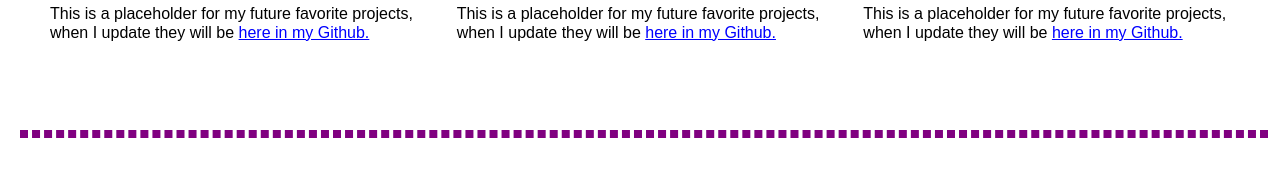
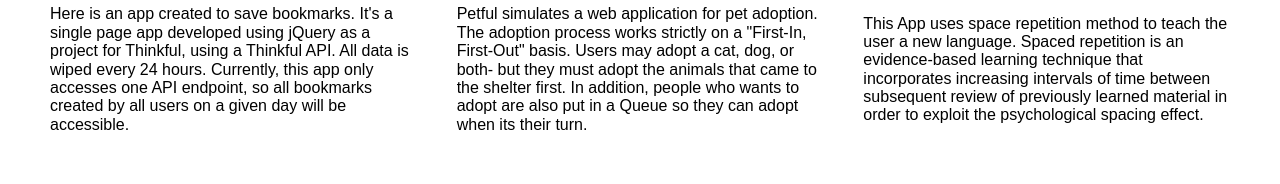
Before and after one commit to mismyl123/Portfolio, a plain HTML site: page index.html in a window 1280 px wide. Shown: the part 2218-2402 px from the top of the page. Drawn offline with nearby package versions, Linux system fonts and the light colour scheme.

Commit message:
new map, updated Projects description

```diff
--- a/index.html
+++ b/index.html
@@ -71,7 +71,7 @@
 			<div>
 
 				<p>I am enrolled at Thinkful in the Engineering Immersion Program.</p>
-				<p>I have learned Javascript, HTML, CSS, jQuery, React, and more!</p>
+				<p>I have learned Javascript, HTML, CSS, jQuery, React, Postgres and more!</p>
 				<p>I am very excited about this opportunity and what the future holds</p>
 				<p>for me in this wonderful career choice!!  Take a look at my porfolio, </p>
 				<p>LinkedIn, and Github pages, and contact me for any web development needs!</p>
@@ -170,7 +170,7 @@
 			 </div>
 
 			  <div class="center">
-				<p>This is a placeholder for my future favorite projects, when I update they will be <a href="https://github.com/mismyl123">here in my Github.</a></p>
+				<p>Here is an app created to save bookmarks. It's a single page app developed using jQuery as a project for Thinkful, using a Thinkful API. All data is wiped every 24 hours. Currently, this app only accesses one API endpoint, so all bookmarks created by all users on a given day will be accessible.</p>
 			  </div>
 
 			</div>
@@ -188,7 +188,7 @@
 			 </div>
 
 			  <div class="center">
-			   <p>This is a placeholder for my future favorite projects, when I update they will be <a href="https://github.com/mismyl123">here in my Github.</a></p>
+			   <p>Petful simulates a web application for pet adoption. The adoption process works strictly on a "First-In, First-Out" basis.  Users may adopt a cat, dog, or both- but they must adopt the animals that came to the shelter first.  In addition, people who wants to adopt are also put in a Queue so they can adopt when its their turn.</p>
 			 </div>
 
 			</div>
@@ -206,7 +206,7 @@
 			  </div>
 
 			  <div class="center">
-			   <p>This is a placeholder for my future favorite projects, when I update they will be <a href="https://github.com/mismyl123">here in my Github.</a></p>
+			   <p>This App uses space repetition method to teach the user a new language. Spaced repetition is an evidence-based learning technique that incorporates increasing intervals of time between subsequent review of previously learned material in order to exploit the psychological spacing effect.</p>
 			 </div>
 
 			</div>
```
Also changed, not shown: OrlandoMap.jpg (added), 2 other files.
